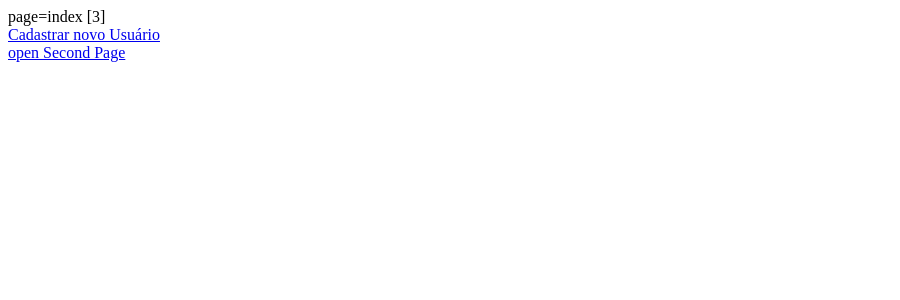
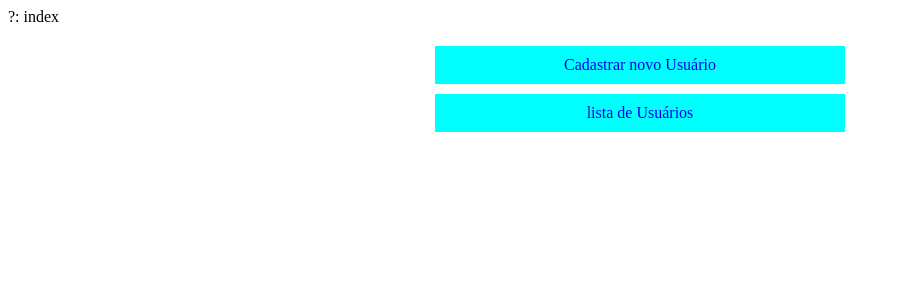
Before and after one commit to roothery/activity_four_php, a PHP site: page / in a window 1280 px wide. Shown: the top 300 px of the page, without its empty margins (0-900 px from the left). Run offline with PHP 8.4, Linux system fonts and the light colour scheme.

Commit message:
define newRegister, index.css base && routing

```diff
--- a/controller/NewRegisterController.php
+++ b/controller/NewRegisterController.php
@@ -4,14 +4,60 @@ namespace Atividade\Controllers;
 
 class novoController{
 
+    const ROUTED_ON_THIS_PAGE = 'index';
+    const LOGIN = 'login';
+    const RESET = 'reset';
+
     public function __construct (){
-        echo 'teste';
-
-        //ob_get_clean ();
-
+        $this->handleRequest();
     }
 
-    public function start(){
-        echo 'start...';
+    private function setNewSession(){
+        session_start();
+        $_SESSION['users'] = array();
+    }
+
+    private function addSession($newUser){
+        if (isset($_SESSION['users']) && isset($_SESSION))
+            echo 'teste';
+    }
+
+    private function requirePage(){
+        require 'view/novo.php';
+    }
+
+    private function handleRequest(){
+
+        $pageParamn = isset($_GET['action']) ? $_GET['action'] : self::ROUTED_ON_THIS_PAGE;
+
+        echo '<br/>:: '.$pageParamn;
+
+        switch($pageParamn) {
+            case self::LOGIN:
+                $this->loginAction();
+                break;
+            case self::RESET:
+                $this.resetSession();
+                break;
+            default:
+                $this->requirePage();
+        }
+    }
+
+    private function loginAction(){
+        echo 'logged';
+    }
+
+    private function resetSession(){
+        if (isset($_SESSION['users']))
+            unset($_SESSION['users']);
+    }
+
+    private function redirect($page) {
+        ob_get_clean ();
+
+        header ('location: index.php?page='.$page);
+
+        exit();
     }
 }
--- /dev/null
+++ b/css/index.css
@@ -0,0 +1,16 @@
+div{
+    padding: 10px 5px;
+}
+
+.buttons {
+    background-color: aqua;
+    margin: 10px 3px;
+    width: 400px;
+    margin-left: auto;
+    margin-right: auto;
+    text-align: center;
+}
+
+a {
+    text-decoration: none;
+}
--- a/index.php
+++ b/index.php
@@ -24,18 +24,17 @@ const LIST = 'ListController';
 
         $page = isset($_GET['page']) ? $_GET['page'] : self::INITIAL_PAGE;
 
+        echo '?: '.$page;
+
         switch ($page){
 
             case self::NOVO_CADASTRO:
-                echo 'page='."$page".' [1] <br/>';
+                new novoController();
+                break;
+            case self::LIST:
                 new listController();
                 break;
-            case self::LIST:
-                echo 'page='."$page".' [2] <br/>';
-                new novoController().start();
-                break;
             default:
-                echo 'page='."$page".' [3] <br/>';
                 require 'view/index.php';
                 break;
         }
--- a/view/index.php
+++ b/view/index.php
@@ -5,16 +5,25 @@
         <meta http-equiv="X-UA-Compatible" content="IE=edge">
         <title>Home Page</title>
         <meta name="viewport" content="width=device-width, initial-scale=1">
-        <!-- <link rel="stylesheet" type="text/css" media="screen" href="main.css">
-        <script src="main.js"></script> -->
+        <link rel="stylesheet" type="text/css" href="/atividade04/css/index.css">
     </head>
 
     <body>
 
         <div>
-            <a href="index.php?page=NewRegisterController">Cadastrar novo Usuário</a>
-            <br/>
-            <a href="index.php?page=ListController">open Second Page</a>
+
+            <a href="index.php?page=NewRegisterController">
+                <div class="buttons">
+                    Cadastrar novo Usuário
+                </div>
+            </a>
+
+            <a href="index.php?page=ListController">
+                <div class="buttons">
+                    lista de Usuários
+                </div>
+            </a>
+
         </div>
 
     </body>
```
Also changed, not shown: view/new.php (deleted, +0 -16 lines), view/novo.php (added, +24 -0 lines).
